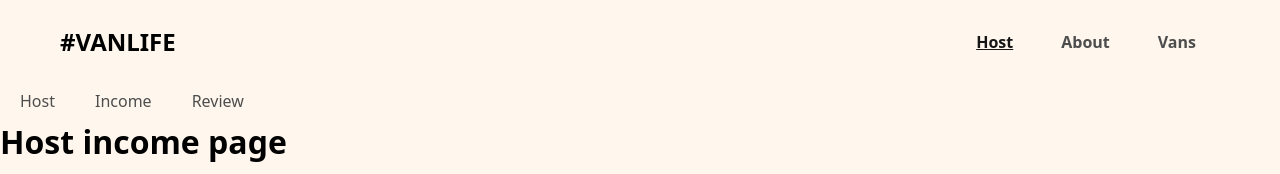
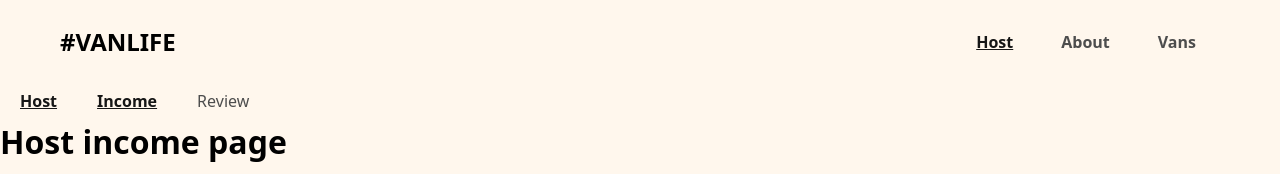
Before and after one commit to Alto0327/VanLife, a React (Vite) app: page /host/income in a window 1280 px wide. Shown: the top 174 px of the page. Built offline with nearby package versions, Linux system fonts and the light colour scheme; what miragejs would draw is missing.

Commit message:
Refactor inline navlinks

```diff
--- a/src/components/HostLayout.jsx
+++ b/src/components/HostLayout.jsx
@@ -1,12 +1,32 @@
-import {Outlet, Link} from "react-router-dom"
+import {Outlet, NavLink} from "react-router-dom"
 
 export default function HostLayout(){
+    const activeStyle ={
+        fontWeight: "bold",
+        textDecoration: "underline",
+        color: "#161616"
+    }
     return(
         <>
             <nav className="host-nav">
-                <Link to="/host">Host</Link>
-                <Link to="/host/income">Income</Link>
-                <Link to="/host/reviews">Review</Link>
+                <NavLink
+                    to="/host"
+                    style={({isActive})=> isActive ? activeStyle: null}
+                >
+                    Host
+                </NavLink>
+                <NavLink
+                    to="/host/income"
+                    style={({isActive})=> isActive ? activeStyle: null}
+                >
+                    Income
+                </NavLink>
+                <NavLink
+                    to="/host/reviews"
+                    style={({isActive})=> isActive ? activeStyle: null}
+                >
+                    Review
+                </NavLink>
             </nav>
             <Outlet/>
         </>
```
